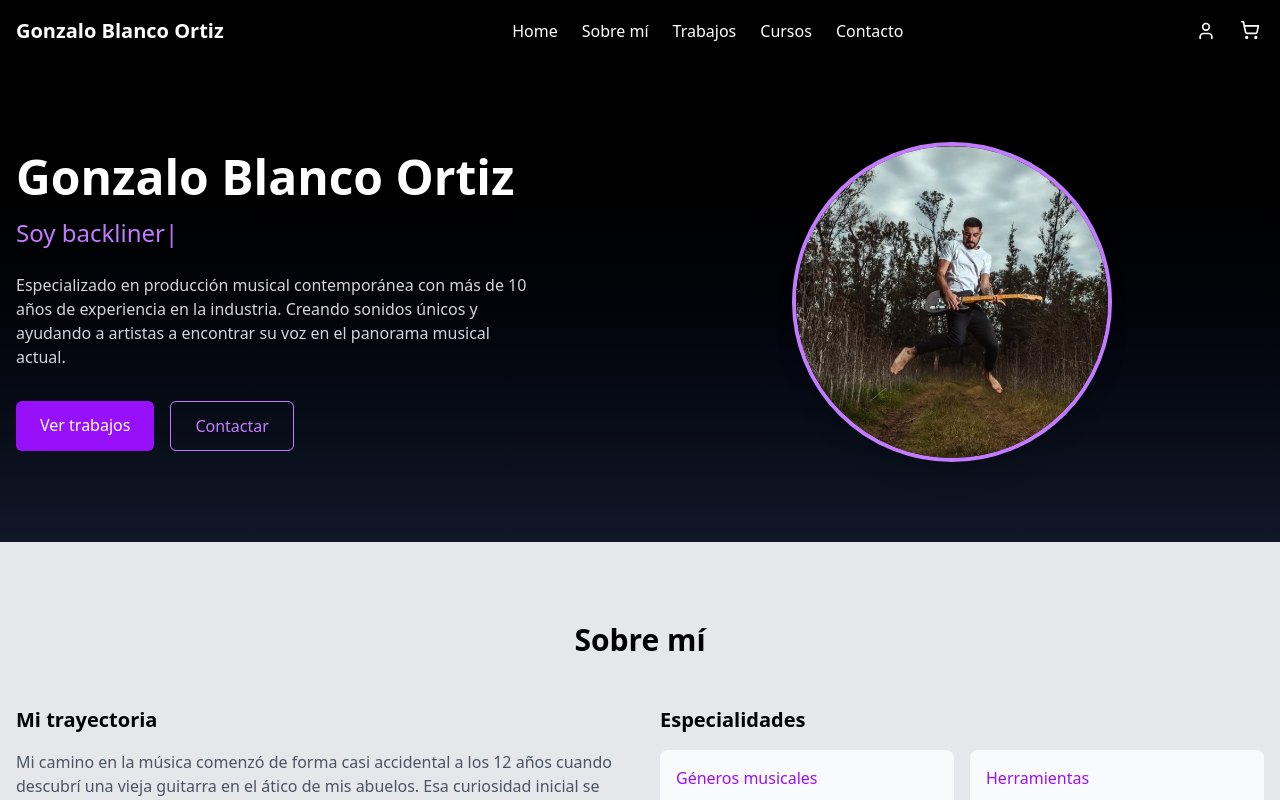
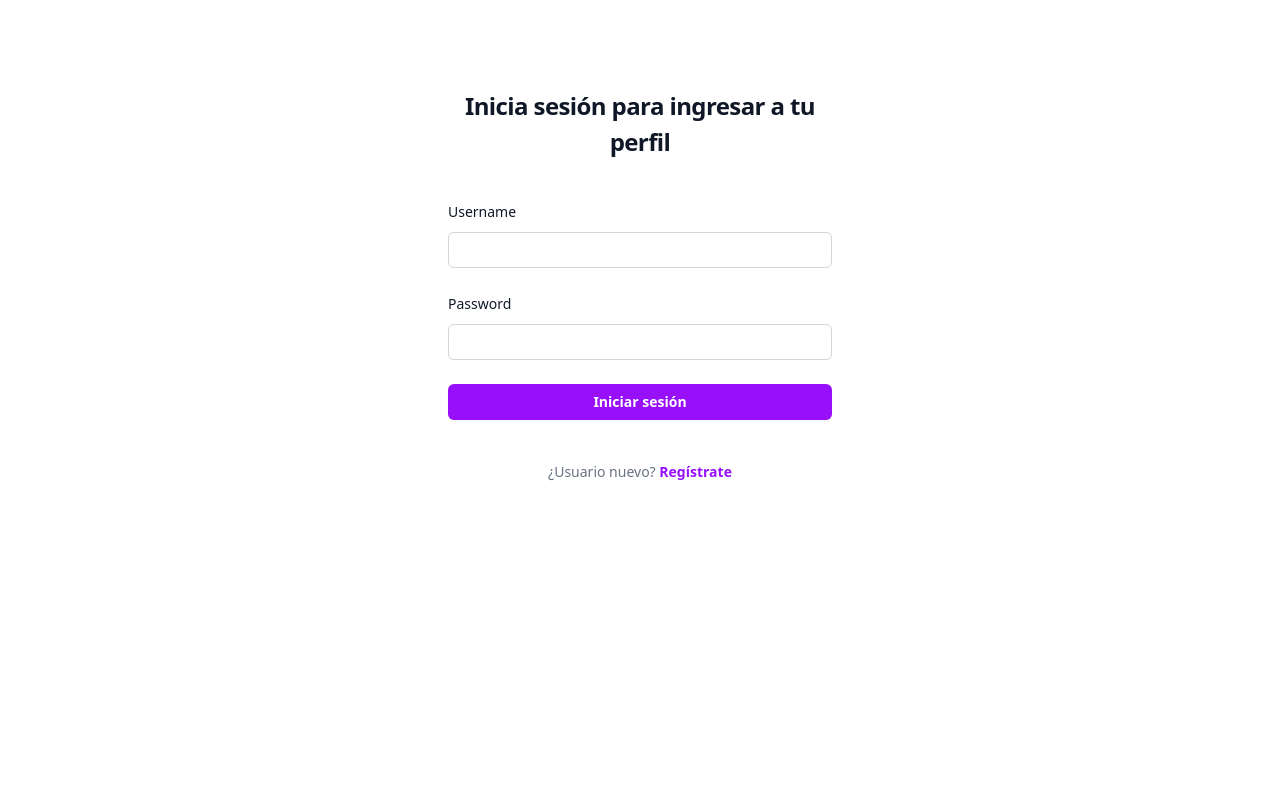
Before and after one commit to Ayuik/Proyecto_personal_FE, a React (Vite) app: page / in a window 1280 px wide. Shown: the top 800 px of the page. Built offline with nearby package versions, Linux system fonts and the light colour scheme.

Commit message:
feat: SigninForm created

```diff
--- a/src/App.jsx
+++ b/src/App.jsx
@@ -6,11 +6,13 @@
 import Footer from "./components/Footer";
 import UserPage from "./pages/UserPage";
 import CourseVideosPage from "./pages/CourseVideosPage";
+import SigninForm from "./components/SigninForm";
 
 function App() {
   return (
     <div className="min-h-screen">
-      <BrowserRouter>
+      <SigninForm />
+      {/* <BrowserRouter>
         <Routes>
           <Route path="/" element={<HomePage />} />
           <Route path="/workspage" element={<WorksPage />} />
@@ -18,7 +20,7 @@
           <Route path="/coursevideospage" element={<CourseVideosPage /> } />
         </Routes>
       </BrowserRouter>
-      <Footer />
+      <Footer /> */}
     </div>
   );
 }
--- /dev/null
+++ b/src/components/SigninForm.jsx
@@ -0,0 +1,78 @@
+import React from "react";
+
+function SigninForm() {
+  return (
+    <div className="flex min-h-full flex-1 flex-col justify-center px-6 py-12 lg:px-8">
+      <div className="sm:mx-auto sm:w-full sm:max-w-sm">
+        <h2 className="mt-10 text-center text-2xl/9 font-bold tracking-tight text-gray-900">
+          Inicia sesión para ingresar a tu perfil
+        </h2>
+      </div>
+
+      <div className="mt-10 sm:mx-auto sm:w-full sm:max-w-sm">
+        <form action="#" method="POST" className="space-y-6">
+          <div>
+            <label
+              htmlFor="username"
+              className="block text-sm/6 font-medium text-gray-900"
+            >
+              Username
+            </label>
+            <div className="mt-2">
+              <input
+                id="username"
+                name="username"
+                type="text"
+                required
+                autoComplete="username"
+                className="block w-full rounded-md bg-white px-3 py-1.5 text-base text-gray-900 outline-1 -outline-offset-1 outline-gray-300 placeholder:text-gray-400 focus:outline-2 focus:-outline-offset-2 focus:outline-indigo-600 sm:text-sm/6"
+              />
+            </div>
+          </div>
+
+          <div>
+            <div className="flex items-center justify-between">
+              <label
+                htmlFor="password"
+                className="block text-sm/6 font-medium text-gray-900"
+              >
+                Password
+              </label>
+            </div>
+            <div className="mt-2">
+              <input
+                id="password"
+                name="password"
+                type="password"
+                required
+                autoComplete="current-password"
+                className="block w-full rounded-md bg-white px-3 py-1.5 text-base text-gray-900 outline-1 -outline-offset-1 outline-gray-300 placeholder:text-gray-400 focus:outline-2 focus:-outline-offset-2 focus:outline-indigo-600 sm:text-sm/6"
+              />
+            </div>
+          </div>
+
+          <div>
+            <button
+              type="submit"
+              className="flex w-full justify-center rounded-md bg-purple-600 px-3 py-1.5 text-sm/6 font-semibold text-white shadow-xs hover:bg-indigo-500 focus-visible:outline-2 focus-visible:outline-offset-2 focus-visible:outline-indigo-600"
+            >
+              Iniciar sesión
+            </button>
+          </div>
+        </form>
+
+        <p className="mt-10 text-center text-sm/6 text-gray-500">
+          ¿Usuario nuevo?{" "}
+          <a
+            href="#"
+            className="font-semibold text-purple-600 hover:text-purple-500"
+          >
+            Regístrate
+          </a>
+        </p>
+      </div>
+    </div>
+  );
+}
+
+export default SigninForm;
```
